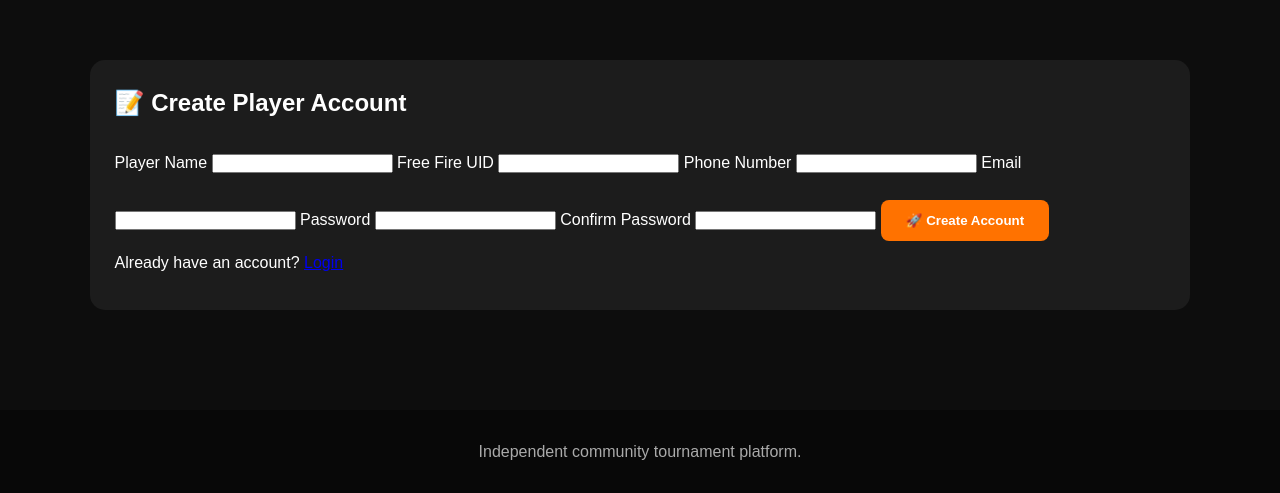
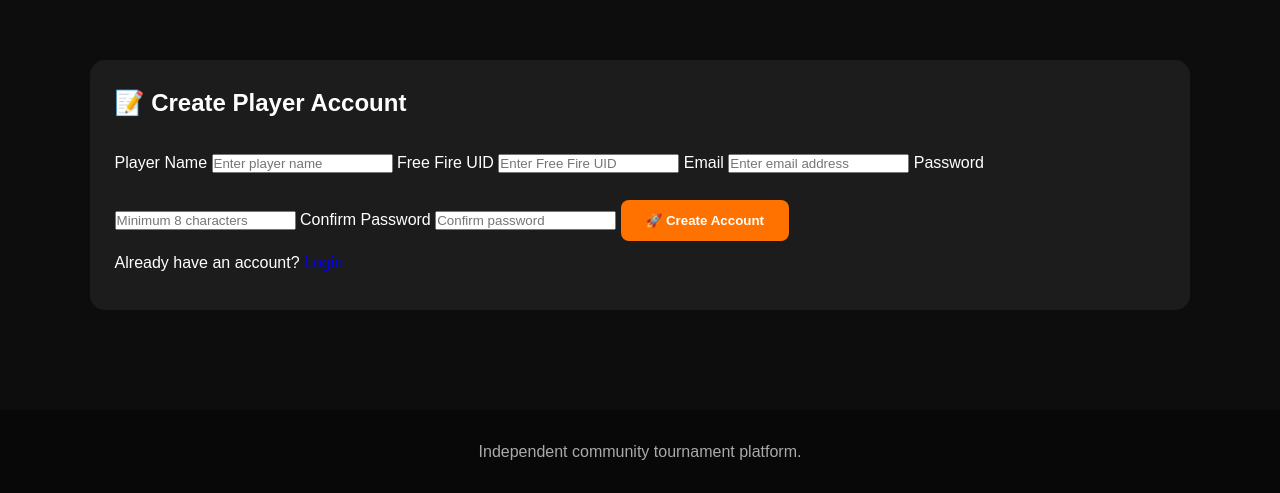
Before and after one commit to workload139-creator/Freefire-touranament, a Flask app: page /player/register in a window 1280 px wide. Shown: the part 69-562 px from the top of the page. Run offline with Flask 3, Linux system fonts and the light colour scheme.

Commit message:
Enhance player registration form with placeholders
Updated input fields to include placeholders for better user guidance.

```diff
--- a/templates/player_register.html
+++ b/templates/player_register.html
@@ -4,6 +4,7 @@
 <meta charset="UTF-8">
 <meta name="viewport" content="width=device-width, initial-scale=1.0">
 <title>Create Player Account</title>
+
 <link rel="stylesheet" href="{{ url_for('static', filename='style.css') }}">
 </head>
 
@@ -25,35 +26,44 @@
 <h1>📝 Create Player Account</h1>
 
 {% with messages = get_flashed_messages(with_categories=true) %}
-{% for category, message in messages %}
-<div class="status {{ category }}">{{ message }}</div>
-{% endfor %}
+    {% for category, message in messages %}
+        <div class="status {{ category }}">
+            {{ message }}
+        </div>
+    {% endfor %}
 {% endwith %}
 
 <form method="POST" action="{{ url_for('auth.player_register') }}">
 
 <label>Player Name</label>
-<input type="text" name="player_name" required>
+<input
+    type="text"
+    name="player_name"
+    placeholder="Enter player name"
+    required
+>
 
 <label>Free Fire UID</label>
-<input type="text" name="ff_uid" required>
-
-<label>Phone Number</label>
 <input
-    type="tel"
-    name="phone"
-    maxlength="10"
-    inputmode="numeric"
+    type="text"
+    name="ff_uid"
+    placeholder="Enter Free Fire UID"
     required
 >
 
 <label>Email</label>
-<input type="email" name="email" required>
+<input
+    type="email"
+    name="email"
+    placeholder="Enter email address"
+    required
+>
 
 <label>Password</label>
 <input
     type="password"
     name="password"
+    placeholder="Minimum 8 characters"
     minlength="8"
     required
 >
@@ -62,6 +72,7 @@
 <input
     type="password"
     name="confirm_password"
+    placeholder="Confirm password"
     minlength="8"
     required
 >
```
